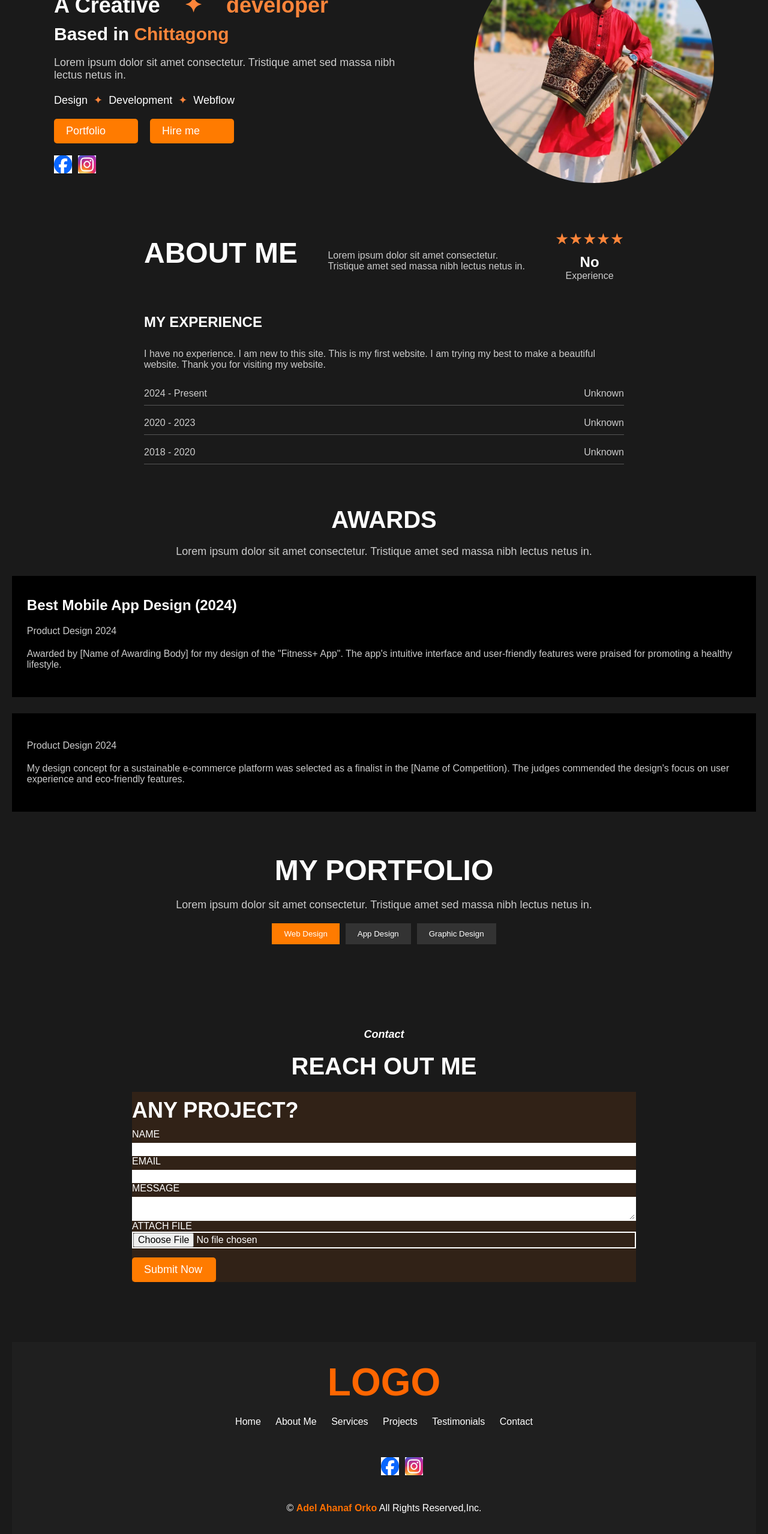
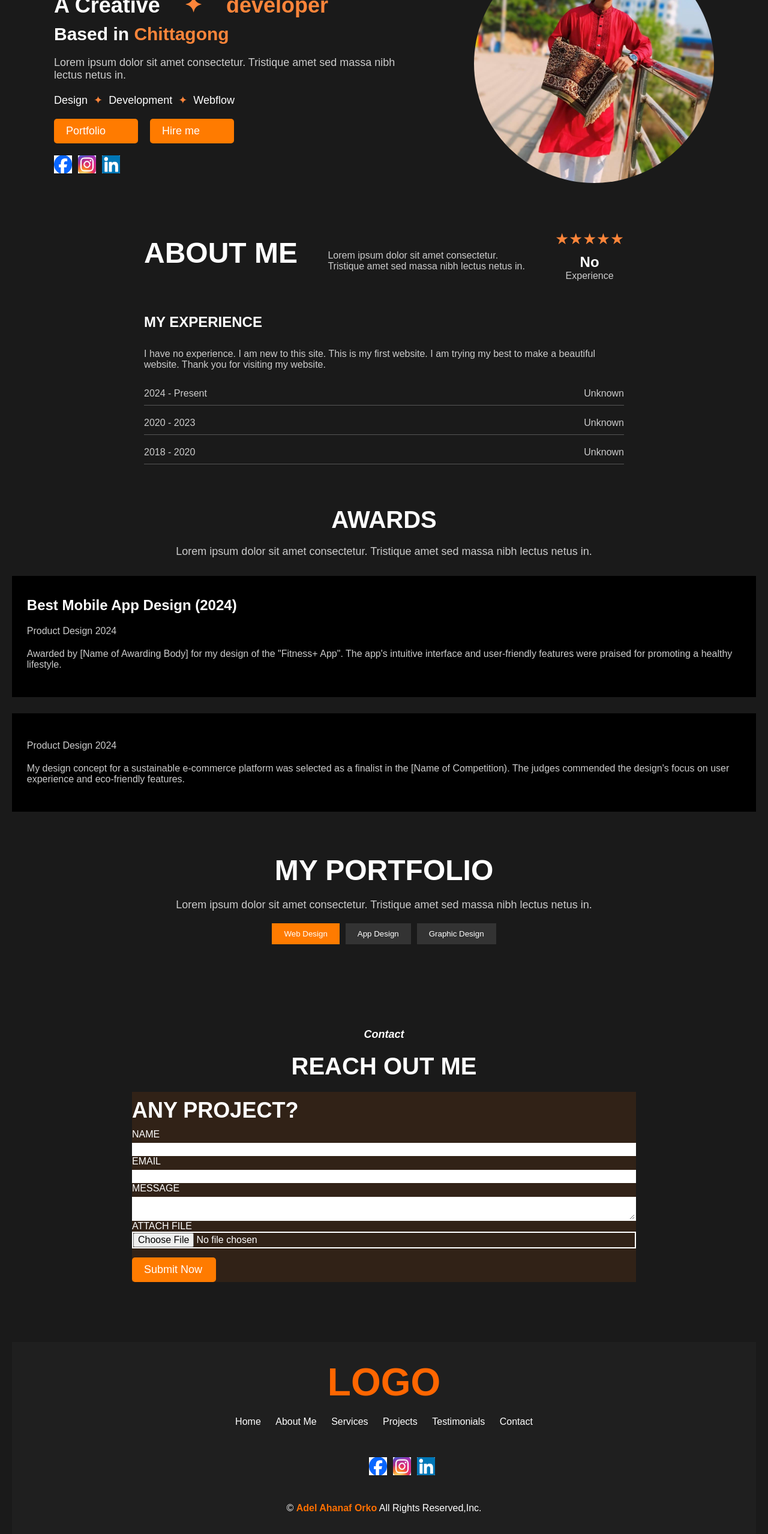
Before and after one commit to orko9434/Orko-Portfolio-website, a plain HTML site: page index.html in a window 1280 px wide. Shown: the part 240-2797 px from the top of the page at 60% size. Drawn offline with Linux system fonts and the light colour scheme.

Commit message:
<how are u>

```diff
--- a/index.html
+++ b/index.html
@@ -44,6 +44,7 @@
             <div class="social-icons">
                 <a href="https://www.facebook.com/profile.php?id=100074743763007"><img src="images/download.png" alt="Facebook"></a>
                 <a href="https://www.instagram.com/orko7472/?fbclid=IwZXh0bgNhZW0CMTAAAR3fotc9mpyMJ_5SywuDINt08J7MRoLTyLyzh-0lZgS59apcXBaRwSRE5hA_aem_x0cOF-9tjdj0zGo3NxP3wA"><img src="images/insta.jpeg" alt="Instagram"></a>
+                <a href="https://www.linkedin.com/in/adel-ahanaf-orko-968296318/"><img src="images/linkedin.png" alt="Linkedin  "></a>
             </div>
         </div>
         <div class="profile-pic">
@@ -155,6 +156,7 @@
             <div class="footer-social">
                 <a href="https://www.facebook.com/profile.php?id=100074743763007"><img src="images/download.png" alt="Facebook"></a>
                 <a href="https://www.instagram.com/orko7472/?fbclid=IwZXh0bgNhZW0CMTAAAR3fotc9mpyMJ_5SywuDINt08J7MRoLTyLyzh-0lZgS59apcXBaRwSRE5hA_aem_x0cOF-9tjdj0zGo3NxP3wA"><img src="images/insta.jpeg" alt="Instagram"></a>
+                <a href="https://www.linkedin.com/in/adel-ahanaf-orko-968296318/"><img src="images/linkedin.png" alt="Linkedin  "></a>
             </div>
             <div class="copyright">
              &copy; <strong><span style="color: #FD6F00;">Adel Ahanaf Orko</span></strong> All Rights Reserved,Inc.
```
Also changed, not shown: images/linkedin.png (added).
